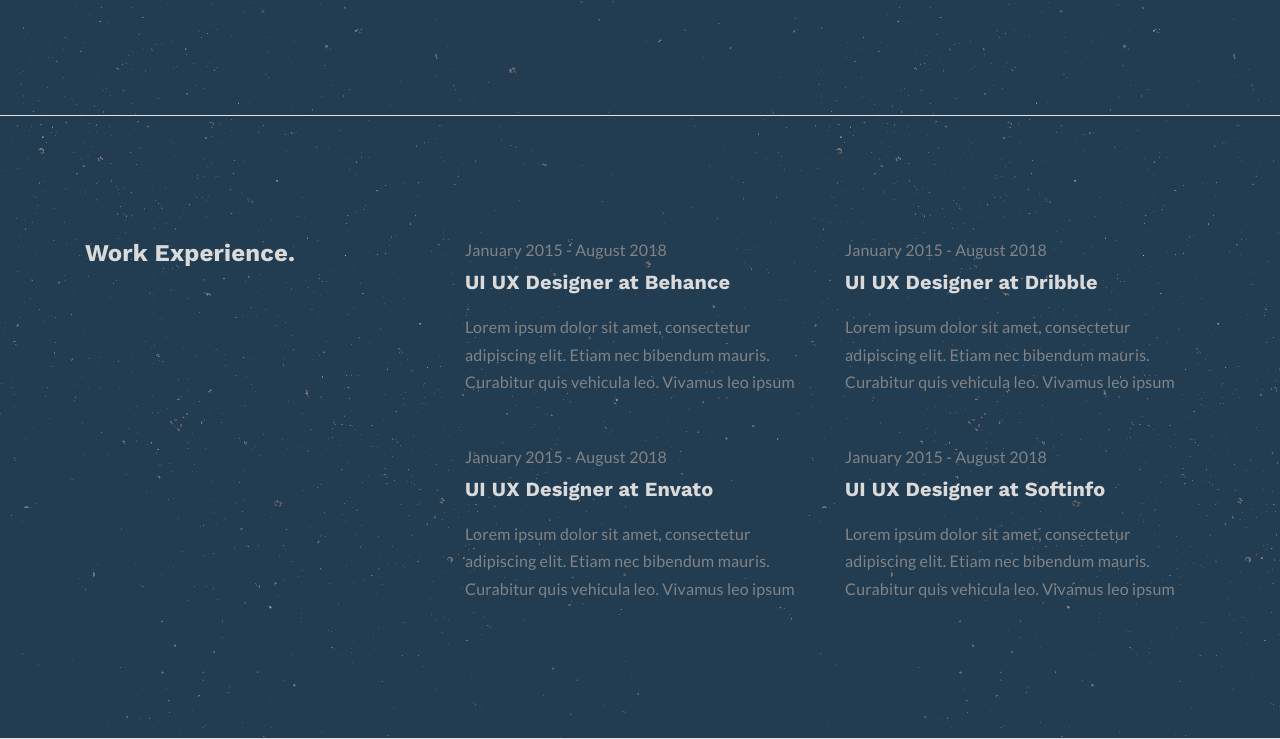
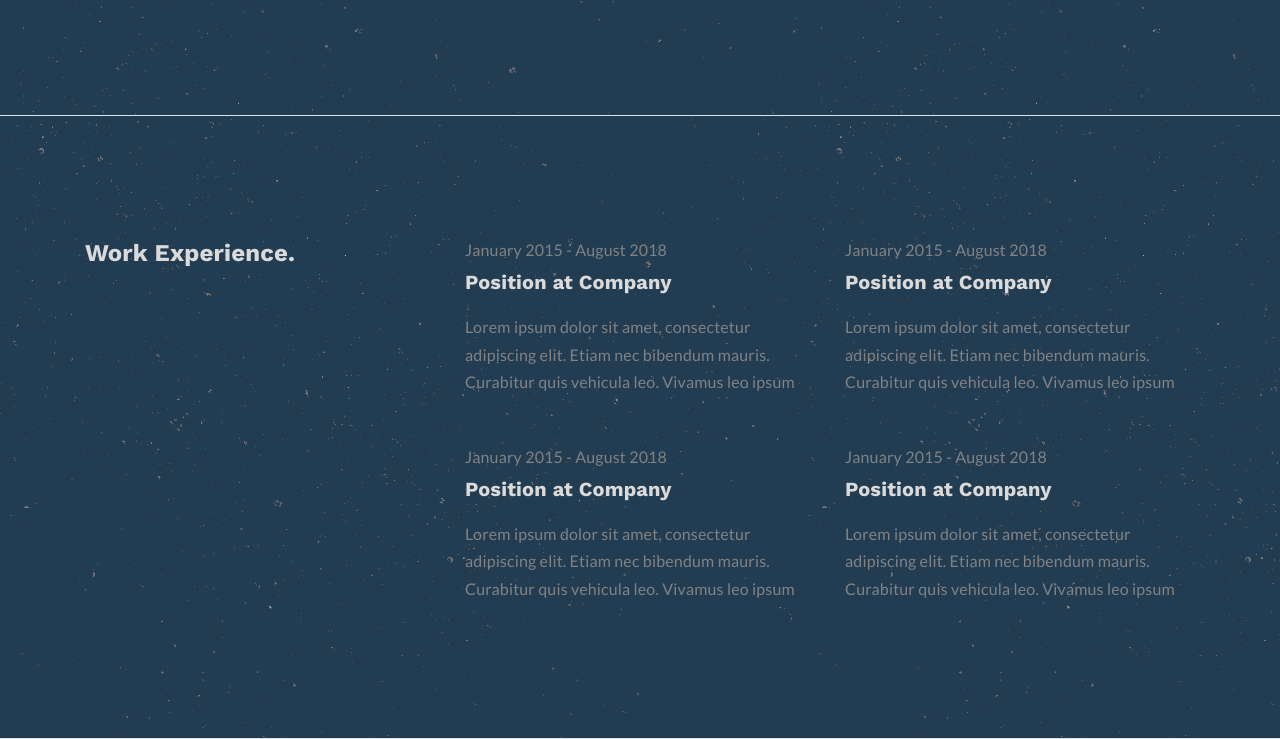
Before and after one commit to adamrodgrs/tjenkins, a plain HTML site: page about.html in a window 1280 px wide. Shown: the part 995-1734 px from the top of the page. Drawn offline with nearby package versions, Linux system fonts and the light colour scheme.

Commit message:
Minor Edits

```diff
--- a/about.html
+++ b/about.html
@@ -109,14 +109,14 @@
               <div class="col-lg-6">
                 <div class="about-info mb-5">
                   <span>January 2015 - August 2018</span>
-                  <h4 class="mb-3 mt-1">UI UX Designer at Behance</h4>
+                  <h4 class="mb-3 mt-1">Position at Company</h4>
                   <p>
                     Lorem ipsum dolor sit amet, consectetur adipiscing elit. Etiam nec bibendum mauris. Curabitur quis vehicula leo. Vivamus leo ipsum
                   </p>
                 </div>
                 <div class="about-info">
                   <span>January 2015 - August 2018</span>
-                  <h4 class="mb-3 mt-1">UI UX Designer at Envato</h4>
+                  <h4 class="mb-3 mt-1">Position at Company</h4>
                   <p>
                     Lorem ipsum dolor sit amet, consectetur adipiscing elit. Etiam nec bibendum mauris. Curabitur quis vehicula leo. Vivamus leo ipsum
                   </p>
@@ -126,14 +126,14 @@
               <div class="col-lg-6">
                 <div class="about-info mb-5">
                   <span>January 2015 - August 2018</span>
-                  <h4 class="mb-3 mt-1">UI UX Designer at Dribble</h4>
+                  <h4 class="mb-3 mt-1">Position at Company</h4>
                   <p>
                     Lorem ipsum dolor sit amet, consectetur adipiscing elit. Etiam nec bibendum mauris. Curabitur quis vehicula leo. Vivamus leo ipsum
                   </p>
                 </div>
                 <div class="about-info">
                   <span>January 2015 - August 2018</span>
-                  <h4 class="mb-3 mt-1">UI UX Designer at Softinfo</h4>
+                  <h4 class="mb-3 mt-1">Position at Company</h4>
                   <p>
                     Lorem ipsum dolor sit amet, consectetur adipiscing elit. Etiam nec bibendum mauris. Curabitur quis vehicula leo. Vivamus leo ipsum
                   </p>
```
